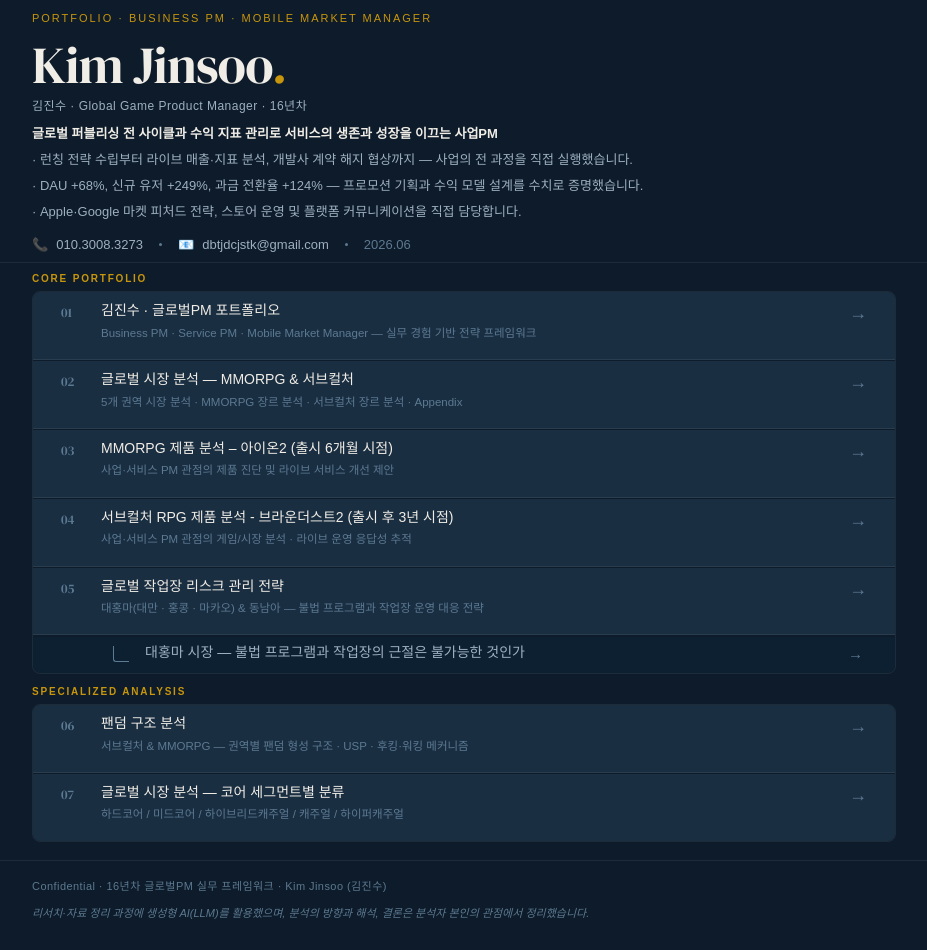
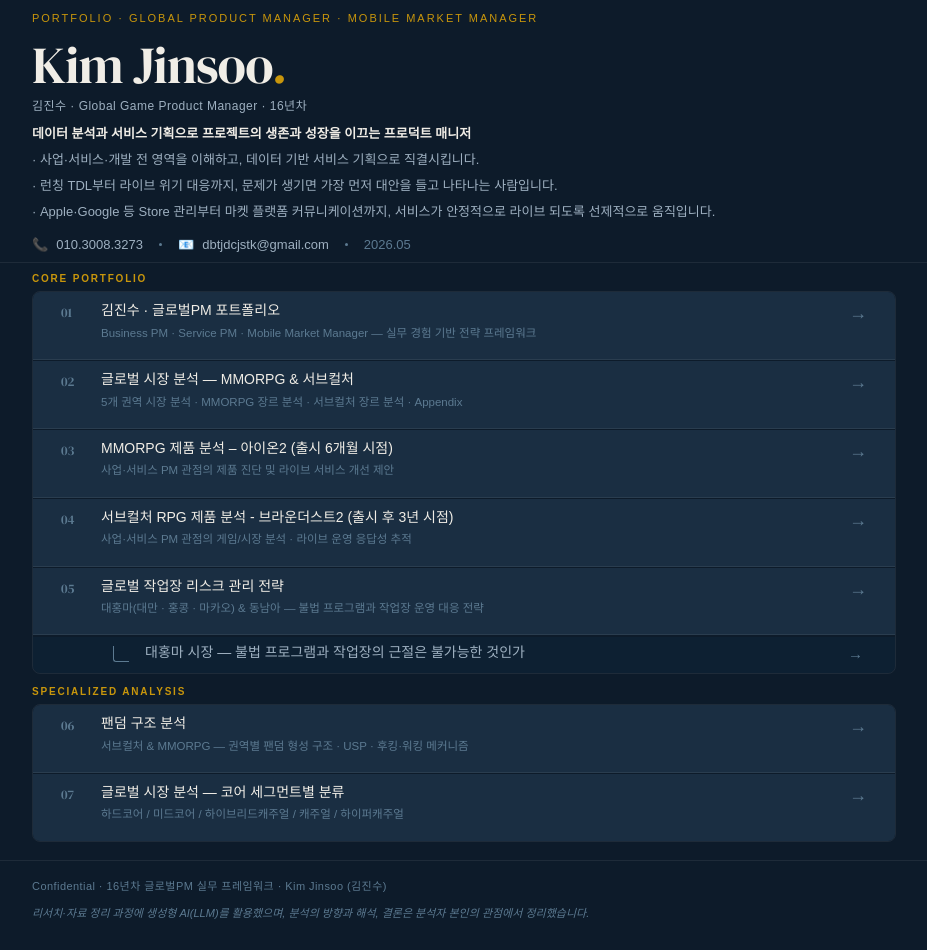
Before and after one commit to rainkim84/portfolio, a plain HTML site: page index.html in a window 1280 px wide. Shown: the whole page, without its empty margins (176-1103 px from the left). Drawn offline with Linux system fonts and the light colour scheme; a web font is replaced by a local one.

Commit message:
Update index.html

```diff
--- a/index.html
+++ b/index.html
@@ -352,21 +352,21 @@
 <body>
 
 <header>
-  <p class="header-eyebrow">Portfolio · Business PM · Mobile Market Manager</p>
+  <p class="header-eyebrow">Portfolio · Global Product Manager · Mobile Market Manager</p>
   <h1 class="header-name">Kim Jinsoo<span>.</span></h1>
   <p class="header-sub">김진수 · Global Game Product Manager · 16년차</p>
   <p class="header-desc">
-    <strong>글로벌 퍼블리싱 전 사이클과 수익 지표 관리로 서비스의 생존과 성장을 이끄는 사업PM</strong><br>
-    · 런칭 전략 수립부터 라이브 매출·지표 분석, 개발사 계약 해지 협상까지 — 사업의 전 과정을 직접 실행했습니다.<br>
-    <span class="desc-nowrap">· DAU +68%, 신규 유저 +249%, 과금 전환율 +124% — 프로모션 기획과 수익 모델 설계를 수치로 증명했습니다.</span><br>
-    <span class="desc-nowrap">· Apple·Google 마켓 피처드 전략, 스토어 운영 및 플랫폼 커뮤니케이션을 직접 담당합니다.</span>
+    <strong>데이터 분석과 서비스 기획으로 프로젝트의 생존과 성장을 이끄는 프로덕트 매니저</strong><br>
+    · 사업·서비스·개발 전 영역을 이해하고, 데이터 기반 서비스 기획으로 직결시킵니다.<br>
+    <span class="desc-nowrap">· 런칭 TDL부터 라이브 위기 대응까지, 문제가 생기면 가장 먼저 대안을 들고 나타나는 사람입니다.</span><br>
+    <span class="desc-nowrap">· Apple·Google 등 Store 관리부터 마켓 플랫폼 커뮤니케이션까지, 서비스가 안정적으로 라이브 되도록 선제적으로 움직입니다.</span>
   </p>
   <div class="header-meta">
     <span class="meta-item">📞 <a href="tel:01030083273">010.3008.3273</a></span>
     <span class="meta-dot"></span>
     <span class="meta-item">📧 <a href="mailto:dbtjdcjstk@gmail.com">dbtjdcjstk@gmail.com</a></span>
     <span class="meta-dot"></span>
-    <span class="meta-item">2026.06</span>
+    <span class="meta-item">2026.05</span>
   </div>
 </header>
 
```
